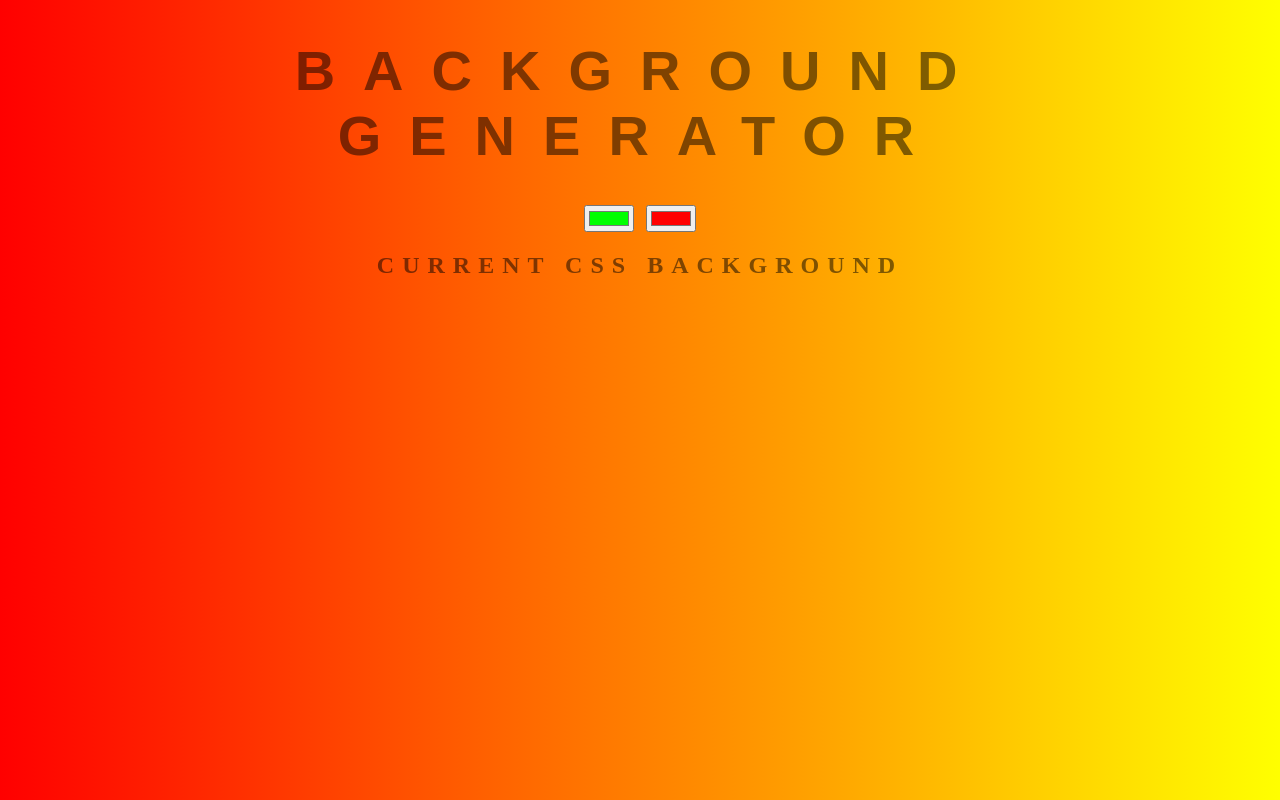
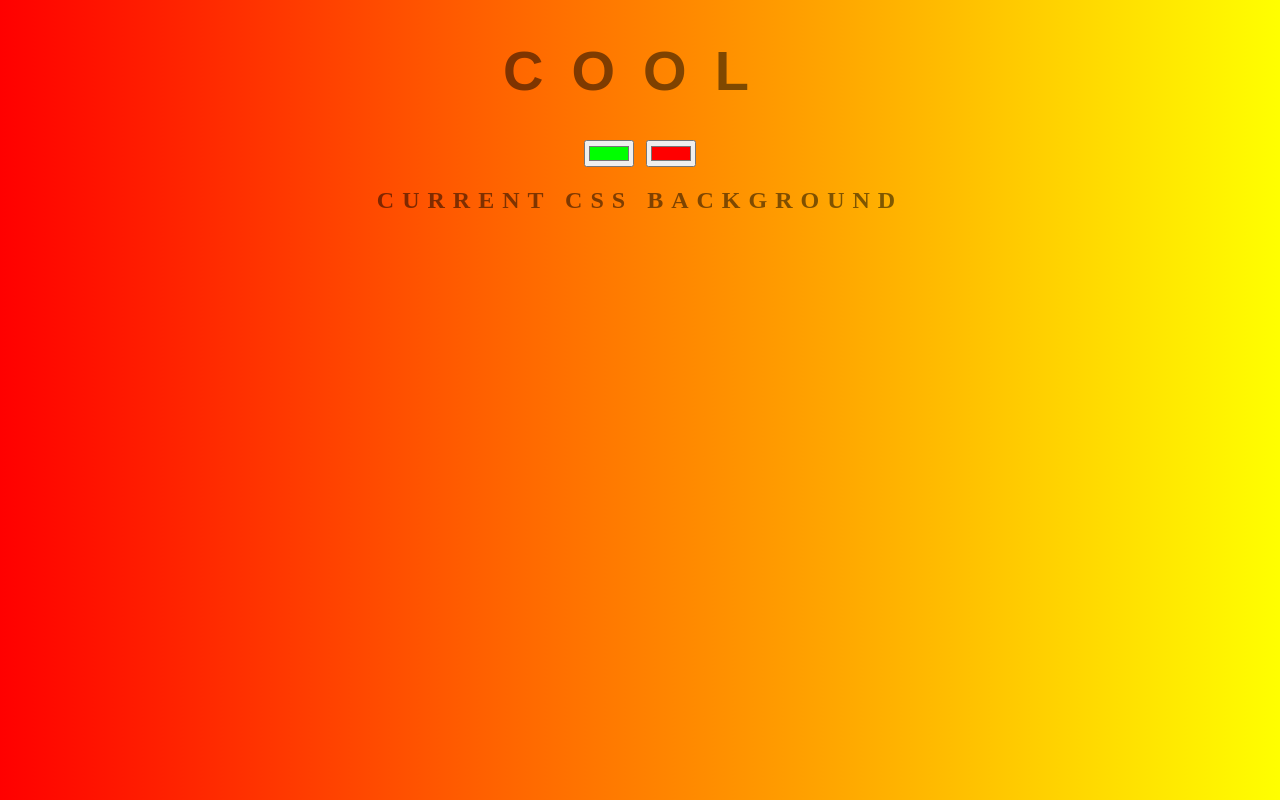
Before and after one commit to hamza1125/background-generator, a plain HTML site: page index.html in a window 1280 px wide. Drawn offline with Linux system fonts and the light colour scheme.

Commit message:
new title

```diff
--- a/index.html
+++ b/index.html
@@ -5,7 +5,7 @@
 	<link rel="stylesheet" type="text/css" href="style.css">
 </head>
 <body id="gradient">
-	<h1>Background Generator</h1>
+	<h1>Cool</h1>
 	<input class="color1" type="color" name="color1" value="#00ff00">
 	<input class="color2" type="color" name="color2" value="#ff0000">
 	<h2>Current CSS Background</h2>
```
